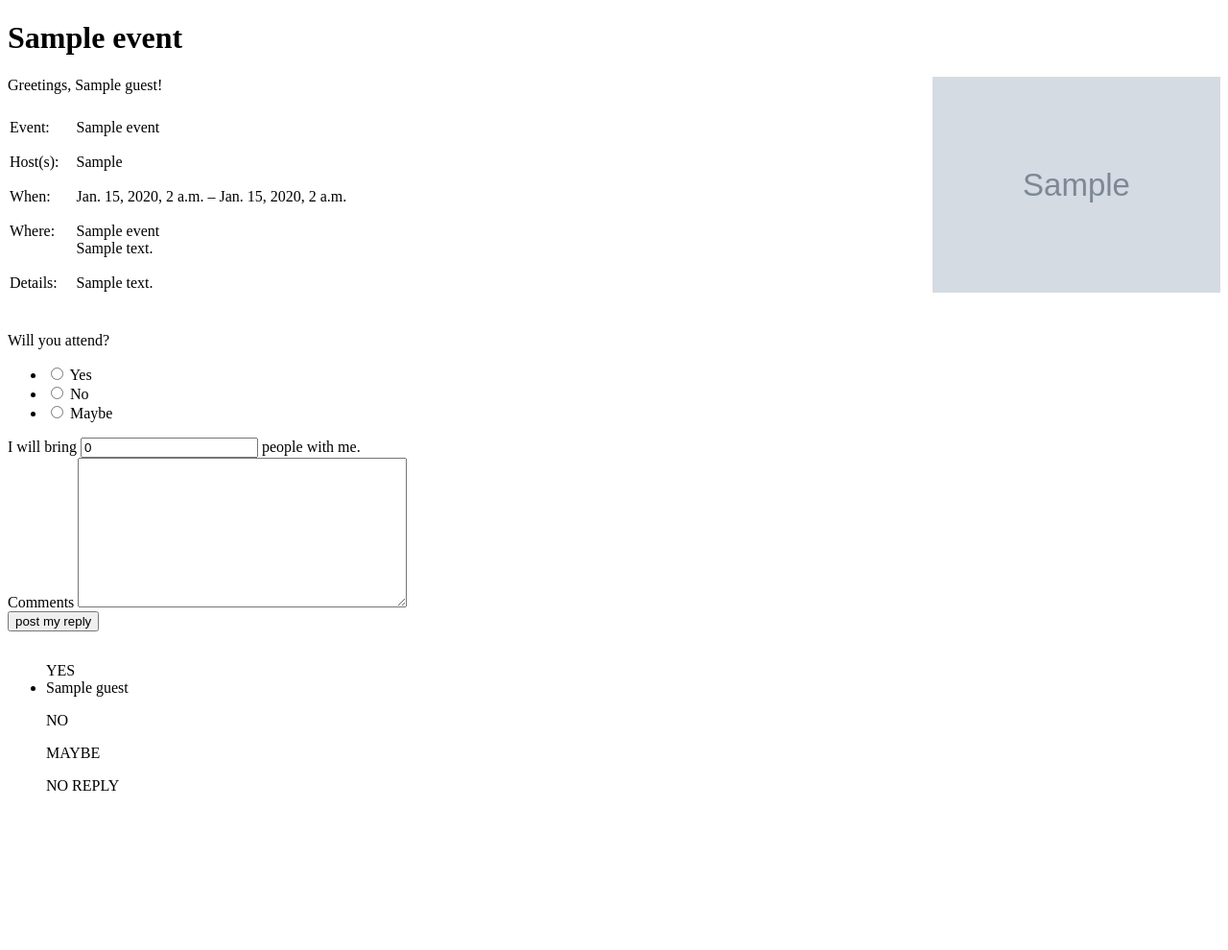
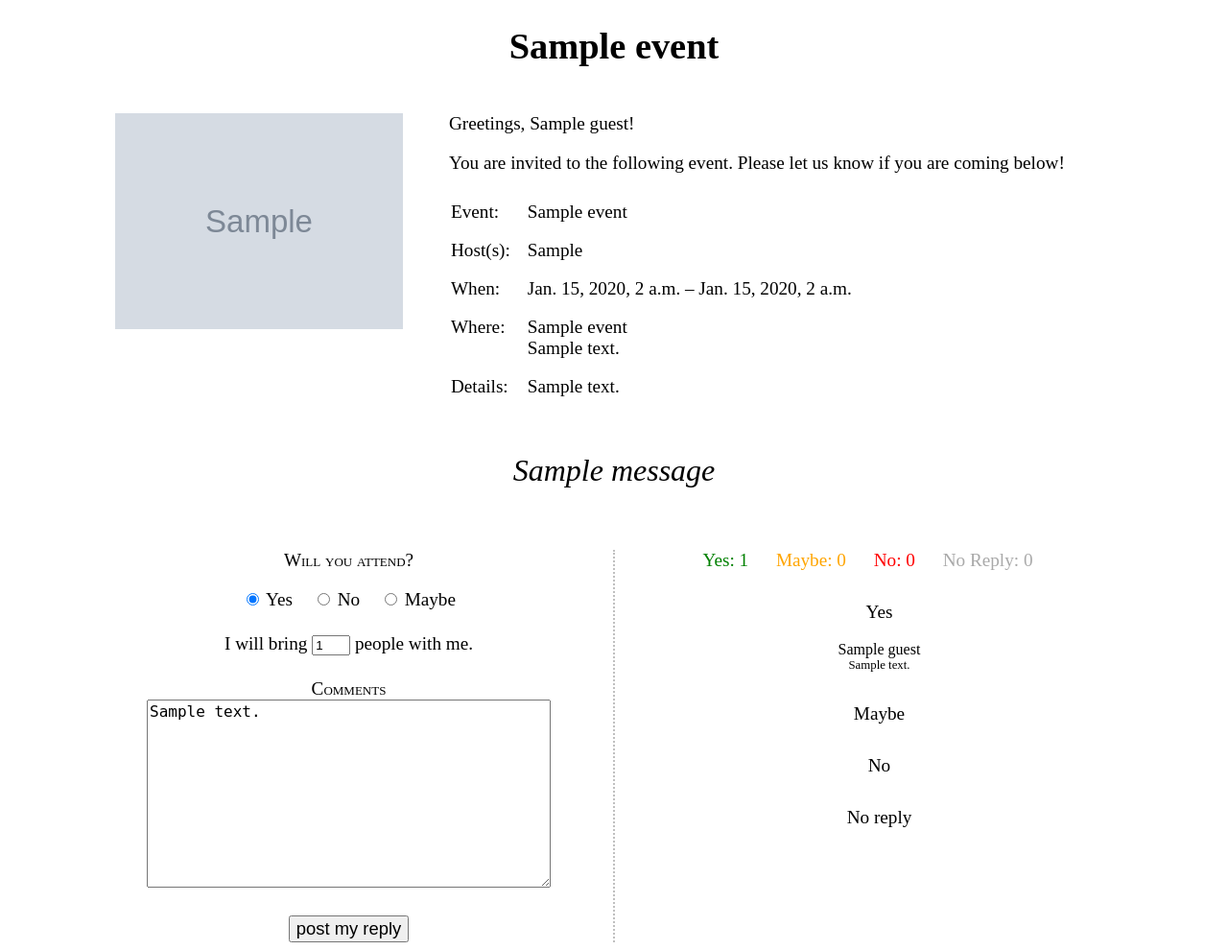
Before and after one commit to matthewn/seevooplay, a Django app: page /event/1/1/ in a window 1280 px wide. Shown: the whole page at 96% size. Before the commit the page ends 824 px from the top, so only its background shows below. Run offline with Django 3.2, Linux system fonts and the light colour scheme; tables that the repository leaves empty hold one stand-in row (values such as "Sample post"); grey boxes marked "Sample" are stand-in pictures; one stand-in notice (Sample message) is shown.

Commit message:
get the front end view mostly working

```diff
--- a/seevooplay/models.py
+++ b/seevooplay/models.py
@@ -86,6 +86,7 @@ class Reply(TimeStampedModel):
     )
 
     class Meta:
+        ordering = ('guest',)
         verbose_name_plural = 'Replies'
 
     def __str__(self):
--- a/seevooplay/static/seevooplay/css/event.css
+++ b/seevooplay/static/seevooplay/css/event.css
@@ -1,5 +1,16 @@
+#content {
+  font-size: 1.2rem;
+  margin: 0 auto;
+  max-width: 65rem;
+}
+
+#content h1 {
+  margin-bottom: 3rem;
+  text-align: center;
+}
 .event-image img {
-  float: right;
+  float: left;
+  margin: 0 3rem 1rem 0;
   max-width: 300px;
 }
 
@@ -13,10 +24,98 @@
   padding-right: 1rem;
 }
 
-.reply-form {
-  margin: 2rem 0;
+ul.messages {
+  clear: both;
+  font-size: 2rem;
+  font-style: italic;
+  list-style: none;
+  margin: 3rem 0;
+  padding: 0;
+  text-align: center;
 }
 
+@media (min-width: 768px) {
+  .bottom-container {
+    display: flex;
+    justify-content: space-between;
+  }
+  .reply-form,
+  .replies {
+    width: 50%;
+  }
+  .reply-form {
+    border-right: 2px dotted silver;
+    padding-right: 2rem;
+  }
+  .replies {
+    padding-left: 2rem;
+  }
+}
+
+.bottom-container {
+  clear: both;
+  margin-top: 4rem;
+}
+
+.reply-form,
 .replies {
-  margin: 2rem 0;
+  text-align: center;
 }
+.replies ul {
+  padding: 0;
+}
+.replies li {
+  font-size: 1rem;
+  list-style: none;
+  margin-top: 0.75rem;
+}
+.replycount div {
+  display: inline;
+  margin-right: 1.5rem;
+}
+.replycount .yes {
+  color: green;
+}
+.replycount .maybe {
+  color: orange;
+}
+.replycount .no {
+  color: red;
+}
+.replycount .none {
+  color: darkgrey;
+}
+.replyhed {
+  margin-top: 2rem;
+}
+.replies li div {
+  font-size: 0.8rem;
+}
+
+.reply-form textarea {
+  font-size: 1rem;
+}
+.reply-form input[type=submit] {
+  font-size: 1.15rem;
+}
+.field-wrapper {
+  margin-bottom: 1.5rem;
+}
+.field-wrapper.status > label,
+.field-wrapper.comment label {
+  font-variant: small-caps;
+}
+.field-wrapper.status ul {
+  padding: 0;
+}
+.field-wrapper.status li {
+  display: inline-block;
+  list-style: none;
+  margin: 0 0.5rem;
+}
+.field-wrapper.extra_guests input {
+  width: 2rem;
+}
+.field-wrapper.comment label {
+  display: block;
+}
--- a/seevooplay/templates/seevooplay/event.html
+++ b/seevooplay/templates/seevooplay/event.html
@@ -2,7 +2,7 @@
 {% load i18n static %}
 {% load debugtools_tags %}
 
-{% block title %}FIXME {{ block.super }}{% endblock %}
+{% block title %}{{ event.name }} {{ block.super }}{% endblock %}
 
 {% block extra_css %}
     <link rel="stylesheet" type="text/css" href="{% static 'seevooplay/css/event.css' %}">
@@ -21,6 +21,9 @@
         {% else %}
             Greetings, admin {{ request.user.username }}!
         {% endif %}
+    </p>
+    <p>
+        You are invited to the following event. Please let us know if you are coming below!
     </p>
 
     <table class="event-details">
@@ -45,6 +48,15 @@
         <tr><td>Details:</td><td>{{ event.details }}</td></tr>
     </table>
 
+    {% if messages %}
+        <ul class="messages">
+            {% for message in messages %}
+            <li{% if message.tags %} class="{{ message.tags }}"{% endif %}>{{ message }}</li>
+            {% endfor %}
+        </ul>
+    {% endif %}
+
+    <div class="bottom-container">
         <div class="reply-form">
             <form method="post">
                 {% csrf_token %}
@@ -67,25 +79,28 @@
         </div>
 
         <div class="replies">
-        <ul>YES
-            {% for reply in yes_replies %}
-                <li>{{ reply.guest.name }}</li>
-            {% endfor %}
-        </ul>
-        <ul>NO
-            {% for reply in no_replies %}
-                <li>{{ reply.guest.name }}</li>
-            {% endfor %}
-        </ul>
-        <ul>MAYBE
-            {% for reply in maybe_replies %}
-                <li>{{ reply.guest.name }}</li>
-            {% endfor %}
-        </ul>
-        <ul>NO REPLY
-            {% for reply in none_replies %}
-                <li>{{ reply.guest.name }}</li>
-            {% endfor %}
-        </ul>
+            <div class="replycount">
+                <div class="yes">Yes: {{ yes_replies.count }}</div>
+                <div class="maybe">Maybe: {{ maybe_replies.count }}</div>
+                <div class="no">No: {{ no_replies.count }}</div>
+                <div class="none">No Reply: {{ none_replies.count }}</div>
+            </div>
+            <div class="replyhed">Yes</div>
+            {% with yes_replies as replies %}
+                {% include 'seevooplay/event_replies.html' %}
+            {% endwith %}
+            <div class="replyhed">Maybe</div>
+            {% with maybe_replies as replies %}
+                {% include 'seevooplay/event_replies.html' %}
+            {% endwith %}
+            <div class="replyhed">No</div>
+            {% with no_replies as replies %}
+                {% include 'seevooplay/event_replies.html' %}
+            {% endwith %}
+            <div class="replyhed">No reply</div>
+            {% with none_replies as replies %}
+                {% include 'seevooplay/event_replies.html' %}
+            {% endwith %}
+        </div>
     </div>
 {% endblock %}
--- /dev/null
+++ b/seevooplay/templates/seevooplay/event_replies.html
@@ -0,0 +1,13 @@
+<ul>
+    {% for reply in replies %}
+        <li>
+            {{ reply.guest.name }}
+            {% if reply.comment %}
+                <div class="comment">{{ reply.comment }}</div>
+            {% endif %}
+            {% if reply.has_viewed == True and request.user.is_staff %}
+                <div>last viewed at {{ reply.modified }}</div>
+            {% endif %}
+        </li>
+    {% endfor %}
+</ul>
--- a/seevooplay/views.py
+++ b/seevooplay/views.py
@@ -29,24 +29,68 @@ def event_page(request, event_id, guest_uuid=None):
     else:
         guest = Guest.objects.get(id=guest_uuid)
 
-    if request.method != 'POST':
-        # anything but a POST, simply render page
-        return TemplateResponse(
-            request,
-            'seevooplay/event.html',
-            {
-                'event': event,
-                'form': ReplyForm,
-                'guest': guest,
-                'yes_replies': yes_replies,
-                'no_replies': no_replies,
-                'maybe_replies': maybe_replies,
-                'none_replies': none_replies,
-            },
-        )
+    if guest:
+        guest_reply = replies.get(guest=guest)
+        if guest_reply.has_viewed is False:
+            guest_reply.has_viewed = True
+            guest_reply.save()
+
+    if request.method == 'POST':
+        form = ReplyForm(request.POST)
+        if form.is_valid():
+            guest_reply.status = form.cleaned_data['status']
+            guest_reply.extra_guests = form.cleaned_data['extra_guests']
+            guest_reply.comment = form.cleaned_data['comment']
+            guest_reply.save()
+
+            messages.add_message(
+                request,
+                messages.INFO,
+                'Thank you for your reply!',
+            )
+            if guest_reply.status == 'Y':
+                messages.add_message(
+                    request,
+                    messages.INFO,
+                    'We look forward to seeing you!',
+                )
+            if guest_reply.status == 'M':
+                messages.add_message(
+                    request,
+                    messages.INFO,
+                    'We hope you can make it!',
+                )
+            if guest_reply.status == 'N':
+                messages.add_message(
+                    request,
+                    messages.INFO,
+                    'We will miss you!',
+                )
     else:
-        # TODO process form
-        pass
+        if guest:
+            form = ReplyForm(
+                initial={
+                    'status': guest_reply.status,
+                    'extra_guests': guest_reply.extra_guests,
+                    'comment': guest_reply.comment,
+                }
+            )
+        else:
+            form = ReplyForm
+
+    return TemplateResponse(
+        request,
+        'seevooplay/event.html',
+        {
+            'event': event,
+            'form': form,
+            'guest': guest,
+            'yes_replies': yes_replies,
+            'no_replies': no_replies,
+            'maybe_replies': maybe_replies,
+            'none_replies': none_replies,
+        },
+    )
 
 
 @staff_member_required
```
Also changed, not shown: seevooplay/migrations/0028_auto_20210801_1823.py (added). Lines whose indentation alone changed are shown as unchanged.
